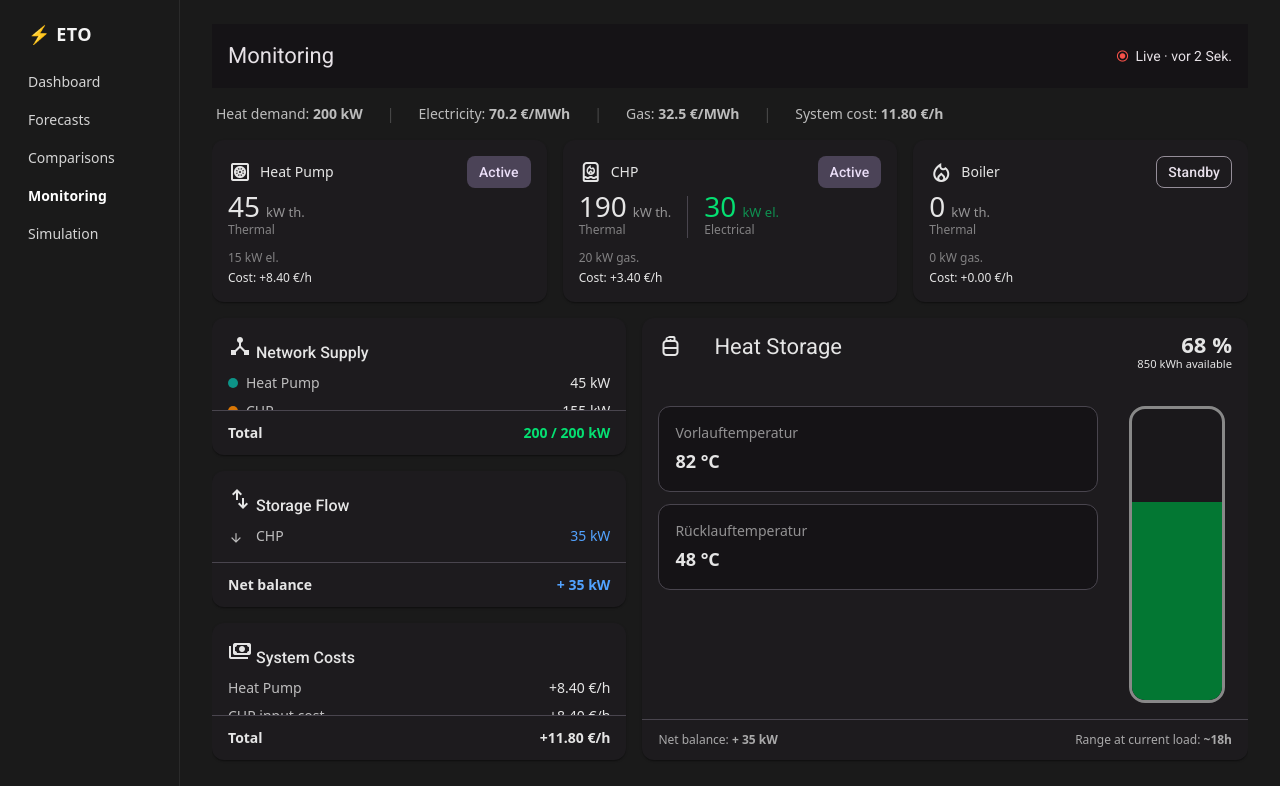
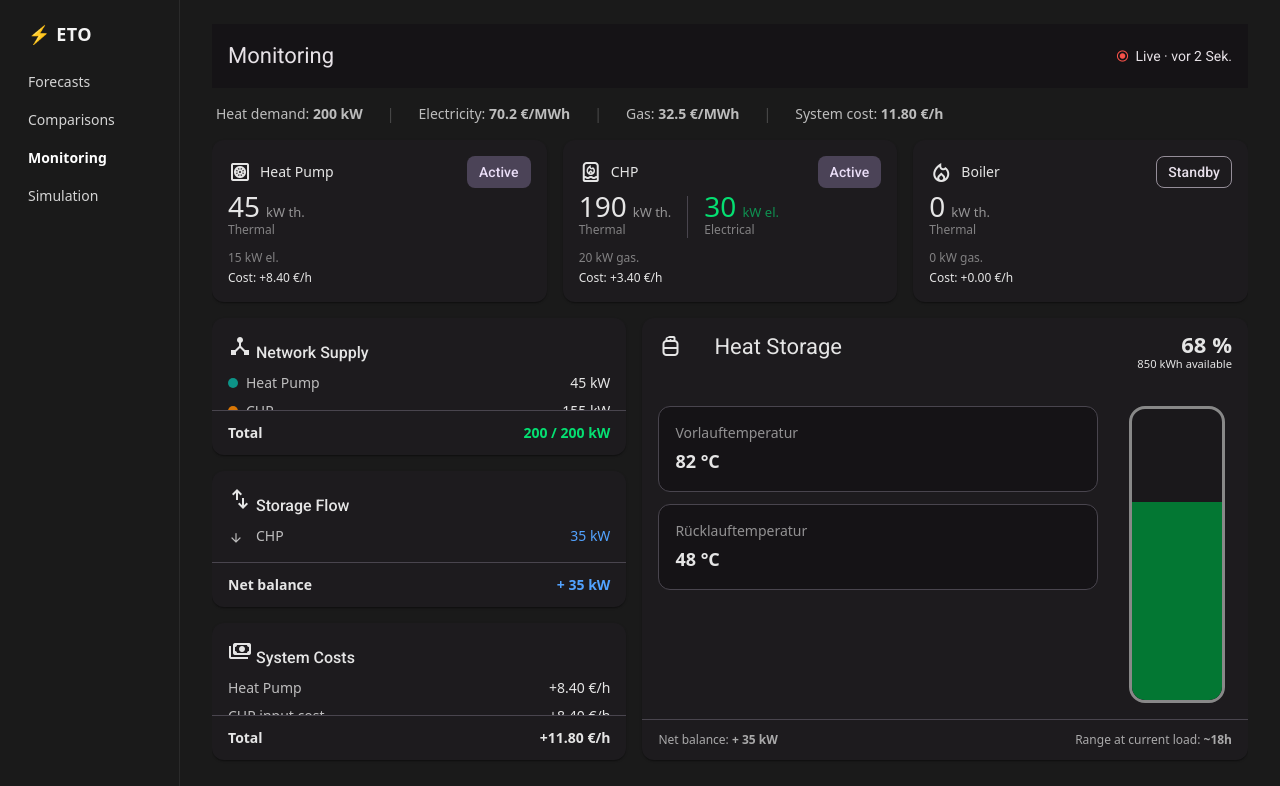
Before and after one commit to EnergyTrading2026/application, an Angular app in the folder frontend/: page /monitoring in a window 1280 px wide. Shown: the top 786 px of the page. Built offline with nearby package versions, Linux system fonts and the light colour scheme.

Commit message:
added sidebar component

```diff
--- a/frontend/src/app/app.css
+++ b/frontend/src/app/app.css
@@ -7,53 +7,14 @@
   font-family: system-ui, -apple-system, sans-serif;
 }
 
-.sidebar {
-  width: 180px;
-  padding: 20px 16px;
-  display: flex;
-  flex-direction: column;
-  gap: 16px;
-  border-right: 1px solid #2a2a2a;
-}
-
-.sidebar-brand {
-  font-size: 18px;
-  font-weight: 700;
-  color: #f5f5f5;
-  text-decoration: none;
-  padding: 4px 12px;
-  letter-spacing: 0.5px;
-}
-
-.sidebar-nav {
-  display: flex;
-  flex-direction: column;
-  gap: 2px;
-}
-
-.nav-item {
-  padding: 8px 12px;
-  border-radius: 6px;
-  cursor: pointer;
-  font-size: 14px;
-  color: #d4d4d4;
-  text-decoration: none;
-  transition: background-color 0.15s;
-}
-
-.nav-item:hover {
-  background-color: #2a2a2a;
-}
-
-.nav-item.active {
-  color: #ffffff;
-  font-weight: 600;
+.app-sidebar {
+  flex-shrink: 0;
 }
 
 .content {
   flex: 1;
   display: flex;
   flex-direction: column;
-  overflow: hidden;
+  overflow-y: auto;
   padding: 24px 32px;
 }
--- a/frontend/src/app/app.html
+++ b/frontend/src/app/app.html
@@ -1,18 +1,7 @@
 <div class="app-layout">
-  <nav class="sidebar">
-    <a class="sidebar-brand" routerLink="/dashboard">⚡ ETO</a>
-    <div class="sidebar-nav">
-      @for (item of navItems; track item.path) {
-        <a
-          class="nav-item"
-          [routerLink]="item.path"
-          routerLinkActive="active"
-        >
-          {{ item.label }}
-        </a>
-      }
-    </div>
-  </nav>
+  @if (showSidebar) {
+    <app-sidebar />
+  }
   <main class="content">
     <router-outlet />
   </main>
--- a/frontend/src/app/app.routes.ts
+++ b/frontend/src/app/app.routes.ts
@@ -6,28 +6,30 @@ export const routes: Routes = [
     path: 'dashboard',
     loadComponent: () =>
       import('./dashboard/dashboard').then((m) => m.Dashboard),
+    data: { showSidebar: false },
   },
   {
     path: 'forecasting',
     loadComponent: () =>
       import('./forecasting/forecasting').then((m) => m.Forecasting),
-    data: { title: 'Forecasting' },
+    data: { title: 'Forecasting', showSidebar: true },
   },
   {
     path: 'comparisons',
     loadComponent: () =>
       import('./placeholder/placeholder').then((m) => m.Placeholder),
-    data: { title: 'Comparisons' },
+    data: { title: 'Comparisons', showSidebar: true },
   },
   {
     path: 'monitoring',
     loadComponent: () =>
       import('./monitoring/monitoring').then((m) => m.Monitoring),
-    data: { title: 'Monitoring' },
+    data: { title: 'Monitoring', showSidebar: true },
   },
   {
   path: 'simulation',
   loadComponent: () =>
     import('./simulation/simulation').then((m) => m.Simulation),
+  data: { showSidebar: true },
   },
 ];
--- a/frontend/src/app/app.ts
+++ b/frontend/src/app/app.ts
@@ -1,18 +1,22 @@
 import { Component } from '@angular/core';
-import { RouterOutlet, RouterLink, RouterLinkActive } from '@angular/router';
+import { RouterOutlet, Router, ActivatedRoute, NavigationEnd } from '@angular/router';
+import { Sidebar } from './sidebar/sidebar';
 
 @Component({
   selector: 'app-root',
-  imports: [RouterOutlet, RouterLink, RouterLinkActive],
+  imports: [RouterOutlet, Sidebar],
   templateUrl: './app.html',
   styleUrl: './app.css'
 })
 export class App {
-  protected readonly navItems = [
-    { label: 'Dashboard', path: '/dashboard' },
-    { label: 'Forecasts', path: '/forecasting' },
-    { label: 'Comparisons', path: '/comparisons' },
-    { label: 'Monitoring', path: '/monitoring' },
-    { label: 'Simulation', path: '/simulation' },
-  ];
+  protected showSidebar = true;
+
+  constructor(private router: Router, private route: ActivatedRoute) {
+    this.router.events.subscribe(event => {
+      if (event instanceof NavigationEnd) {
+        const rootRoute = this.route.snapshot.firstChild;
+        this.showSidebar = rootRoute?.data['showSidebar'] ?? true;
+      }
+    });
+  }
 }
--- a/frontend/src/app/dashboard/dashboard.ts
+++ b/frontend/src/app/dashboard/dashboard.ts
@@ -22,10 +22,10 @@ export class Dashboard {
       link: '/comparisons',
     },
     {
-      title: 'Status',
+      title: 'Monitoring',
       description: 'Monitor real-time status of energy systems — heat pumps, generators, solar panels, and storage.',
       icon: '⚡',
-      link: '/status',
+      link: '/monitoring',
     },
     {
       title: 'Simulation',
--- /dev/null
+++ b/frontend/src/app/sidebar/sidebar.css
@@ -0,0 +1,43 @@
+.sidebar {
+  width: 180px;
+  padding: 20px 16px;
+  display: flex;
+  flex-direction: column;
+  gap: 16px;
+  border-right: 1px solid #2a2a2a;
+  height: 100vh;
+}
+
+.sidebar-brand {
+  font-size: 18px;
+  font-weight: 700;
+  color: #f5f5f5;
+  text-decoration: none;
+  padding: 4px 12px;
+  letter-spacing: 0.5px;
+}
+
+.sidebar-nav {
+  display: flex;
+  flex-direction: column;
+  gap: 2px;
+}
+
+.nav-item {
+  padding: 8px 12px;
+  border-radius: 6px;
+  cursor: pointer;
+  font-size: 14px;
+  color: #d4d4d4;
+  text-decoration: none;
+  transition: background-color 0.15s;
+}
+
+.nav-item:hover {
+  background-color: #2a2a2a;
+}
+
+.nav-item.active {
+  color: #ffffff;
+  font-weight: 600;
+}
--- /dev/null
+++ b/frontend/src/app/sidebar/sidebar.html
@@ -0,0 +1,14 @@
+<nav class="sidebar">
+  <a class="sidebar-brand" routerLink="/dashboard">⚡ ETO</a>
+  <div class="sidebar-nav">
+    @for (item of navItems; track item.path) {
+      <a
+        class="nav-item"
+        [routerLink]="item.path"
+        routerLinkActive="active"
+      >
+        {{ item.label }}
+      </a>
+    }
+  </div>
+</nav>
--- /dev/null
+++ b/frontend/src/app/sidebar/sidebar.ts
@@ -0,0 +1,17 @@
+import { Component } from '@angular/core';
+import { RouterLink, RouterLinkActive } from '@angular/router';
+
+@Component({
+  selector: 'app-sidebar',
+  imports: [RouterLink, RouterLinkActive],
+  templateUrl: './sidebar.html',
+  styleUrl: './sidebar.css',
+})
+export class Sidebar {
+  protected readonly navItems = [
+    { label: 'Forecasts', path: '/forecasting' },
+    { label: 'Comparisons', path: '/comparisons' },
+    { label: 'Monitoring', path: '/monitoring' },
+    { label: 'Simulation', path: '/simulation' },
+  ];
+}
```
